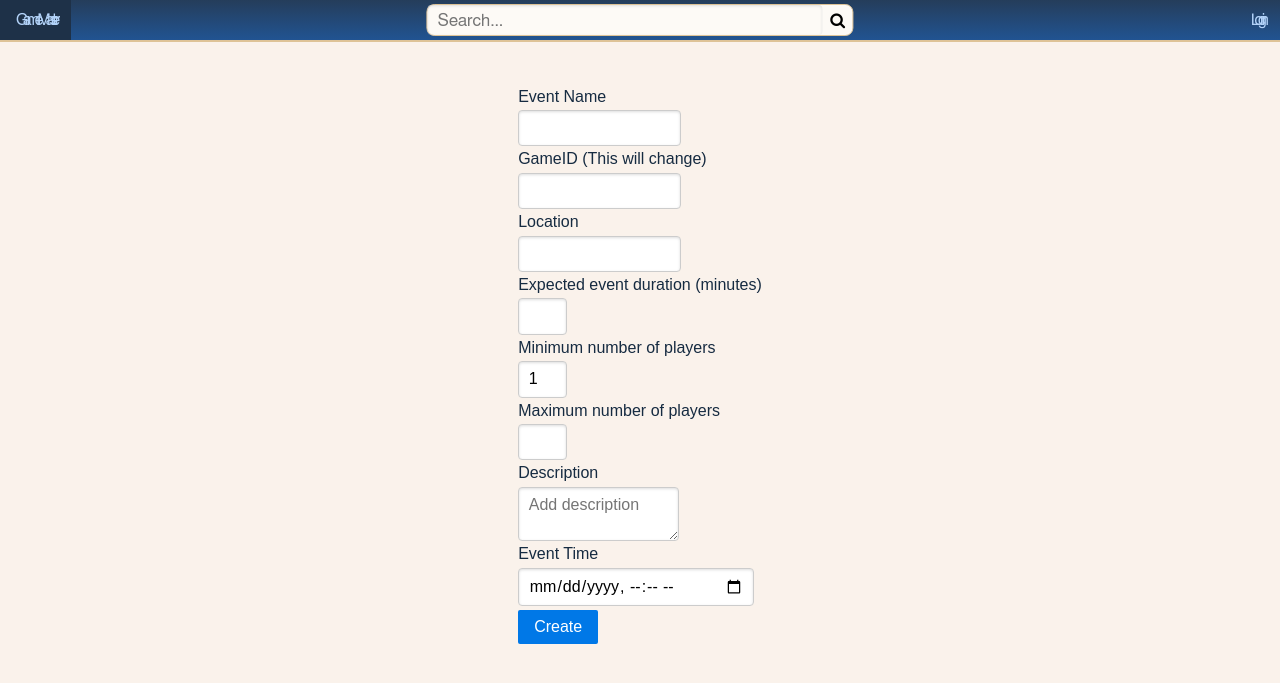
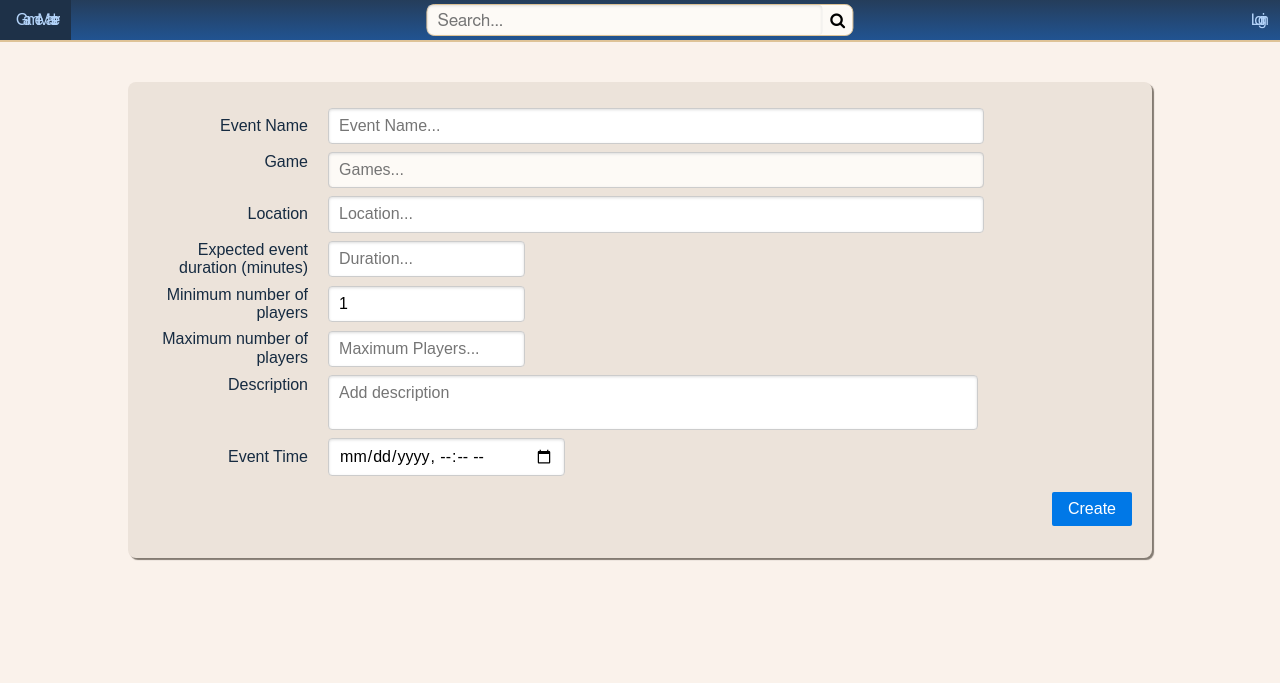
Before and after one commit to CSCI-5117-F26/developing-the-interactive-web-project-1-group-8, a Flask app: template src/developing_the_interactive_web_project_1_group_8/templates/events/event_info.html in a window 1280 px wide. Shown: the top 683 px of the page. Run offline with Flask 3, Linux system fonts and the light colour scheme; the template is opened without the code that fills it, so the values that code supplies are empty; parts of the project's set-up code (start-up, migrations or seed data) failed here and were passed over; some libraries are stand-ins or nearby versions.

Commit message:
Formatting Event Creation

```diff
--- a/src/developing_the_interactive_web_project_1_group_8/server.py
+++ b/src/developing_the_interactive_web_project_1_group_8/server.py
@@ -998,7 +998,7 @@ def add_event():
     print(session["profile"]["id"])
     result = db.create_event(
         request.form.get("name"),
-        request.form.get("gameid"),
+        request.form.get("search-value"),
         session["profile"]["id"],
         request.form.get("address"),
         request.form.get("time") or None,
--- a/src/developing_the_interactive_web_project_1_group_8/static/css/bggsearch.css
+++ b/src/developing_the_interactive_web_project_1_group_8/static/css/bggsearch.css
@@ -1,9 +1,9 @@
 .bgg-search {
-  display: flex;
+  display: inline-flex;
   flex-direction: column;
 
   background-color: var(--color-surface);
-  border: 1px solid var(--color-border);
+  /* border: 1px solid var(--color-border); */
   border-radius: 8px;
 
   .autocomplete-items {
@@ -16,6 +16,8 @@
 
 .bgg-input {
   flex-grow: 1;
+  margin:0 !important;
+  border: none;
   width: auto;
 }
 
@@ -26,7 +28,7 @@
 
 .bgg-searchbar {
   display: inline-flex;
-  margin: 0.25em;
+  /* margin: 0.25em; */
 
   input {
     border: none;
--- a/src/developing_the_interactive_web_project_1_group_8/static/css/event.css
+++ b/src/developing_the_interactive_web_project_1_group_8/static/css/event.css
@@ -92,3 +92,10 @@
   line-height: 1.5;
   white-space: pre-wrap;
 }
+
+
+.button-container{
+  display: flex;
+  justify-content: flex-end;
+  margin-top: 1rem;
+}
--- a/src/developing_the_interactive_web_project_1_group_8/static/css/styles.css
+++ b/src/developing_the_interactive_web_project_1_group_8/static/css/styles.css
@@ -73,6 +73,10 @@ main {
   /* margin: 30px auto; */
   padding: 0 40px;
   margin-bottom: 40px;
+}
+
+textarea {
+  resize: none;
 }
 
 .settings-section,
--- a/src/developing_the_interactive_web_project_1_group_8/templates/components/bgg-search.html
+++ b/src/developing_the_interactive_web_project_1_group_8/templates/components/bgg-search.html
@@ -1,6 +1,6 @@
 {% macro autocomplete(searchid,placeholder,public_value="",hidden_key="",hidden_value="") %}
 <form class="pure-form" method="POST" autocomplete="off">
-  <div class='bgg-search'>
+  <div class='bgg-search pure-u-2-3'>
     <div class='bgg-searchbar'>
       <input id='bgg-games-{{ searchid }}' role="search" class='bgg-input' type='text' name='bgg_game' placeholder='{{ placeholder }}' value="{{ public_value }}" />
       <input type="hidden" name="{{ searchid }}-key" value="{{ hidden_key }}">
--- a/src/developing_the_interactive_web_project_1_group_8/templates/events/event_info.html
+++ b/src/developing_the_interactive_web_project_1_group_8/templates/events/event_info.html
@@ -3,67 +3,89 @@
 {% block title %} {% if event %} {{ event.name }} {% else %} New Event {% endif %} {% endblock %}
 
 {% block head %}
+
 <link rel="stylesheet" href="{{ url_for('static', filename='css/event.css') }}">
 <script>
 
-    document.addEventListener("DOMContentLoaded", ()=>{
-        const max = document.getElementById("event-max");
-        const min = document.getElementById("event-min");
+    document.addEventListener( "DOMContentLoaded", () => {
+        const max = document.getElementById( "event-max" );
+        const min = document.getElementById( "event-min" );
 
-        if (!max || !min) return;
-        max.addEventListener('change', function() {
-            if (max.value < min.value) {
+        if ( !max || !min ) return;
+        max.addEventListener( 'change', function () {
+            if ( max.value < min.value ) {
                 max.value = min.value;
             }
-        });
+        } );
 
-        min.addEventListener('change', function() {
-            if (max.value < min.value) {
+        min.addEventListener( 'change', function () {
+            if ( max.value < min.value ) {
                 max.value = min.value;
             }
-        });
-    });
+        } );
+    } );
 </script>
 {% endblock %}
 
 {% block content %}
-<section class="page-panel">
+<section class="page-panel profile-section" style="width:100%">
     {% if event %}
-    <form class="pure-form pure-form-stacked" action="/update-event/{{ event.id }}" method="post">
+    <form class="pure-form pure-form-aligned" action="/update-event/{{ event.id }}" method="post">
         {% else %}
-    <form class="pure-form pure-form-stacked" action="/add-event" method="post">
+        <form class="pure-form pure-form-aligned" action="/add-event" method="post">
             {% endif %}
+
+            {% from 'components/bgg-search.html' import autocomplete %}
+
+
             <input type="hidden" name="csrf_token" value="{{ csrf_token() }}">
             <fieldset>
+                <div class="pure-control-group">
+
                 <label for="name">Event Name</label>
-            <input id="event-name" type="text" value="{{ event.name }}" required
-             pattern="^[a-zA-Z 0-9,.!'/]+$" name="name" class="pure-u-2-3"/>
+                <input id="event-name" type="text" value="{{ event.name }}" required pattern="^[a-zA-Z 0-9,.!'/]+$"
+                    name="name" class="pure-u-2-3" placeholder="Event Name..." />
+                </div>
+                <div class="pure-control-group">
 
-            <label for="gameid">GameID (This will change)</label>
-            <input id="event-gameid" type="text" value="{{ event.gameid }}" required
-             pattern="^[0-9]+$" name="gameid" class="pure-u-2-3"/>
+                <label for="bgg-games-search">Game</label>
+                {{ autocomplete('search', 'Games...', event.gameid) }}
+                </div>
+
+                {# <input id="event-gameid" type="text" value="{{ event.gameid }}" required pattern="^[0-9]+$"
+                    name="gameid" class="pure-u-2-3" /> #}
+
+                <div class="pure-control-group">
 
                     <label for="address">Location</label>
                     <input id="event-address" type="text" value="{{ event.address }}" required
-             pattern="^[a-zA-Z 0-9,.!']+$" name="address" class="pure-u-2-3"/>
+                        pattern="^[a-zA-Z 0-9,.!']+$" name="address" class="pure-u-2-3" placeholder="Location..." />
+                </div>
+                <div class="pure-control-group">
 
                     <label for="expected-duration">Expected event duration (minutes)</label>
                     <input id="event-expected" type="number" value="{{ event.expected_duration }}" required
-              name="expected_duration" class="pure-u-1-5" min="0"/>
+                        name="expected_duration" class="pure-u-1-5" min="0" placeholder="Duration..." />
+                </div>
 
+                <div class="pure-control-group">
                     <label for="min_attendees">Minimum number of players</label>
                     <input id="event-min" type="number"
                         value="{% if event %}{{ event.min_attendees }}{% else %}1{% endif %}" required
-              name="min_attendees" class="pure-u-1-5" min="1"/>
+                        name="min_attendees" class="pure-u-1-5" min="1" placeholder="Min Players..." />
+                </div>
 
+                <div class="pure-control-group">
                     <label for="max_attendees">Maximum number of players</label>
-            <input id="event-max" type="number" value="{{ event.max_attendees }}" required
-            name="max_attendees" class="pure-u-1-5" min="1"/>
+                    <input id="event-max" type="number" value="{{ event.max_attendees }}" required name="max_attendees"
+                        class="pure-u-1-5" min="1" placeholder="Maximum Players..." />
+                </div>
 
+                <div class="pure-control-group">
                     <label for="description">Description</label>
-            <textarea id="event-description" name="description"
-            class="pure-input-2-3" placeholder="Add description">{{ event.description }}</textarea>
-
+                    <textarea name="description" id="event-description" class="pure-input-2-3"
+                        placeholder="Add description">{{ event.description }}</textarea>
+                </div>
                 <!-- ONLY RELEVANT IF WE USE PENDING STATUS IN ANY CAPACITY -->
 
 
@@ -84,12 +106,13 @@
             style="display: hidden;"
             {% endif %}
             ></div> -->
+                <div class="pure-control-group">
                     <label for="time">Event Time</label>
                     <input id="event-time" type="datetime-local" name="time" value="{{ event.time }}">
-
-
+                </div>
                 <div class="button-container">
-            <button type="submit" class="pure-button pure-button-primary event-button">{% if event %} Update {% else %} Create {% endif %}</button>
+                    <button type="submit" class="pure-button pure-button-primary event-button">{% if event %} Update {%
+                        else %} Create {% endif %}</button>
                 </div>
             </fieldset>
         </form>
```
Lines whose indentation alone changed are shown as unchanged.
